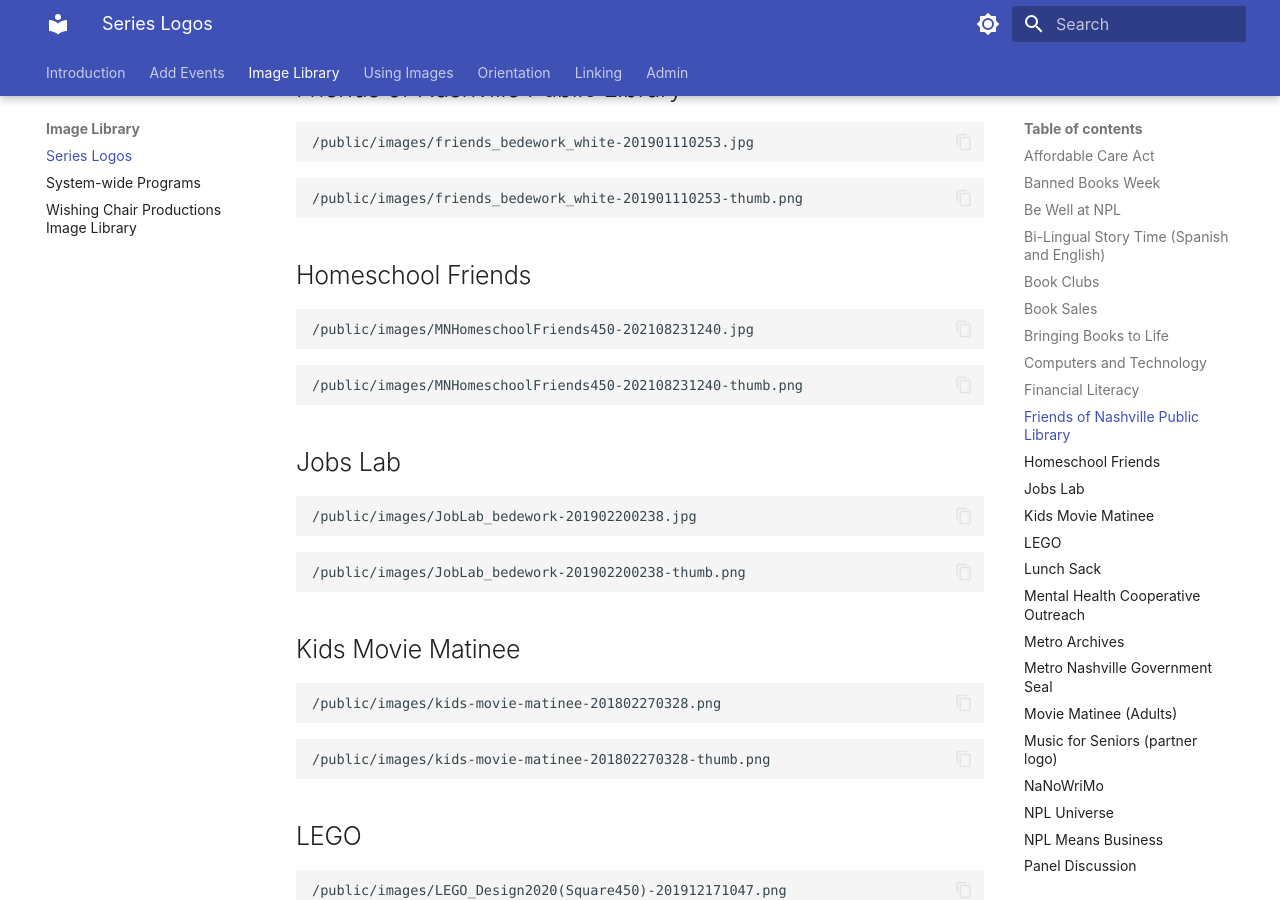
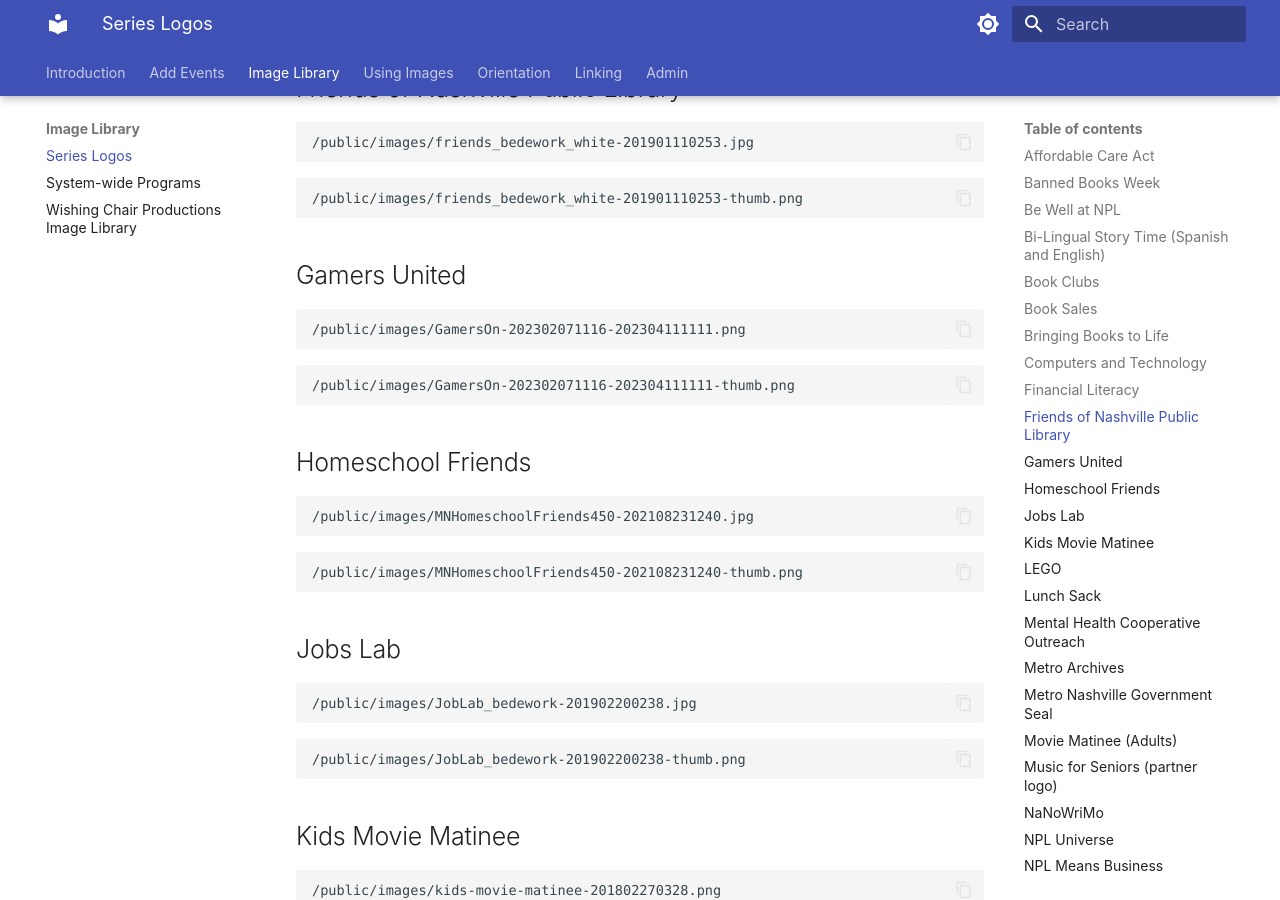
Before and after one commit to Nashville-Public-Library/bedework-docs, an MkDocs documentation site: the page built from docs/image-library/series-logos.md, in a window 1280 px wide and 900 px high, scrolled down 1881 px. Built offline with MkDocs 1.6.1 and Material for MkDocs 9.7.7, drawn with Linux system fonts in a browser that asks for light colours; some of the changed text lies outside the part shown.

Commit message:
adding new images to image library

````diff
--- a/docs/image-library/series-logos.md
+++ b/docs/image-library/series-logos.md
@@ -73,6 +73,13 @@ title: Series Logos
 ```
 ```
 /public/images/friends_bedework_white-201901110253-thumb.png
+```
+## Gamers United
+```
+/public/images/GamersOn-202302071116-202304111111.png
+```
+```
+/public/images/GamersOn-202302071116-202304111111-thumb.png
 ```
 ## Homeschool Friends
 ```
@@ -256,6 +263,13 @@ title: Series Logos
 ```
 /public/images/teens-at-main-202203070450-thumb.png
 ```
+## Teen Time Go
+```
+/public/images/teen%20time%20go-202307121237.png
+```
+```
+/public/images/teen%20time%20go-202307121237-thumb.png
+```
 ## VA Logo (veterans outreach)
 ```
 /public/images/VA_logo-201609291227.jpg
````
Also changed, not shown: docs/image-library/systemwide-images.md (+8 -7 lines).
